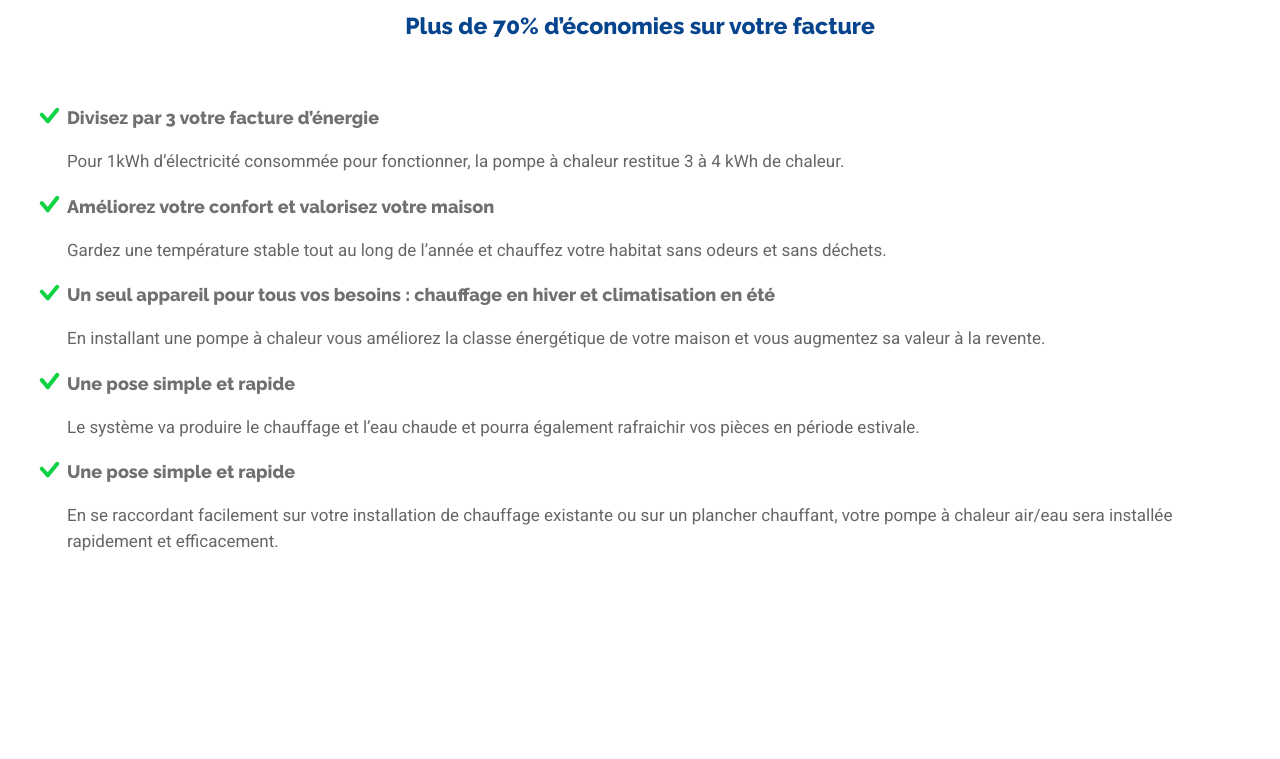
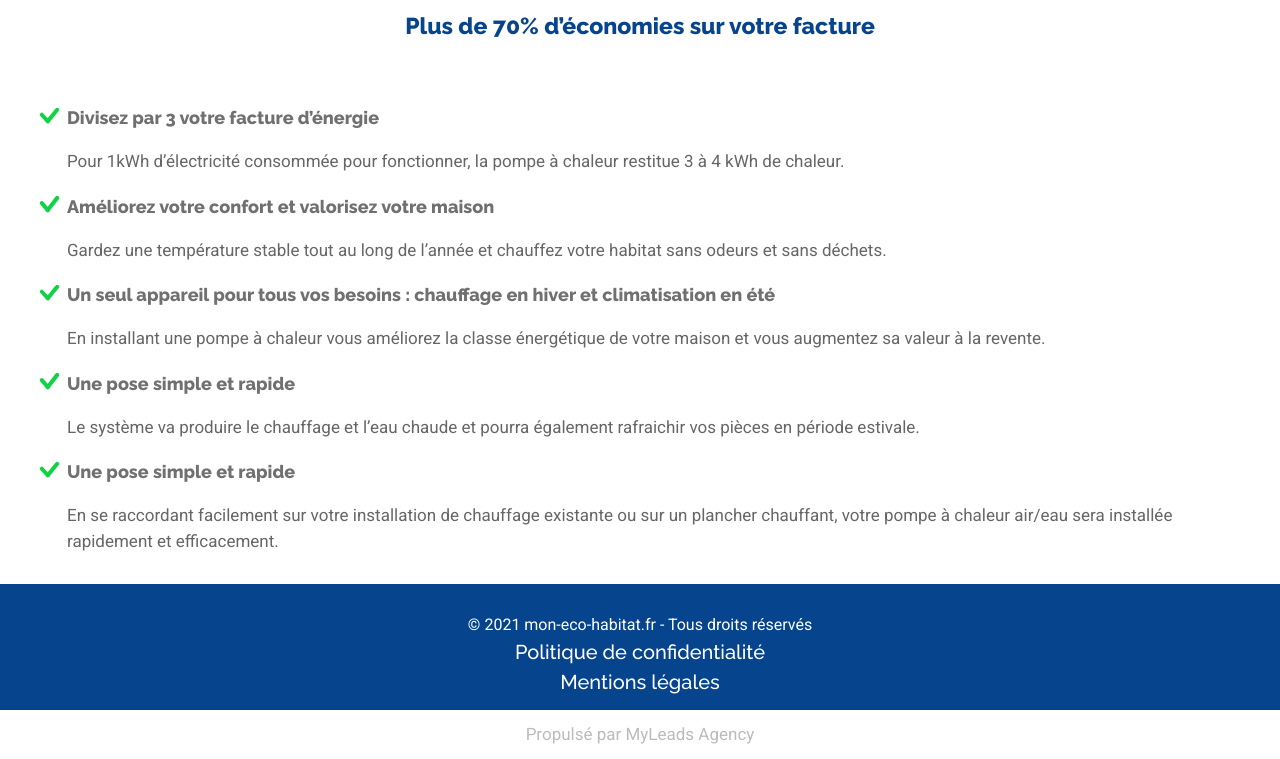
Before and after one commit to darcelvictor/MyLeadsLanding, a Gatsby site: page / in a window 1280 px wide. Shown: the part 2489-3248 px from the top of the page. Before the commit the page ends 3073 px from the top, so only its background shows below. Built offline with nearby package versions, Linux system fonts and the light colour scheme; Gatsby itself is replaced by a stand-in of ours.

Commit message:
add footer and smooth scrool

```diff
--- a/gatsby-config.js
+++ b/gatsby-config.js
@@ -28,6 +28,7 @@ module.exports = {
       },
     },
     `gatsby-plugin-styled-components`,
+    `gatsby-plugin-smoothscroll`,
     {
       resolve: "gatsby-plugin-react-svg",
       options: {
--- a/package.json
+++ b/package.json
@@ -15,6 +15,7 @@
     "gatsby-plugin-react-helmet": "^3.4.0",
     "gatsby-plugin-react-svg": "^3.0.0",
     "gatsby-plugin-sharp": "^2.8.0",
+    "gatsby-plugin-smoothscroll": "^1.2.0",
     "gatsby-plugin-styled-components": "^3.8.0",
     "gatsby-source-filesystem": "^2.5.0",
     "gatsby-transformer-sharp": "^2.6.0",
--- /dev/null
+++ b/src/components/Sections/Footers/Footer1.js
@@ -0,0 +1,50 @@
+import React from "react"
+import styled from "styled-components"
+import { Link } from "gatsby"
+import { pxToRem } from "../../../theme/helpers"
+
+const Footer1 = ({ className }) => {
+  return (
+    <div className={className}>
+      <p>© 2021 mon-eco-habitat.fr - Tous droits réservés</p>
+      <div>
+        <Link to="politique">Politique de confidentialité</Link>
+        <Link to="mentions-legales">Mentions légales</Link>
+      </div>
+    </div>
+  )
+}
+
+export default styled(Footer1)`
+  width: 100%;
+  padding: ${pxToRem(13)} ${pxToRem(27)};
+  background-color: #07448e;
+  display: flex;
+  flex-direction: column;
+  align-items: center;
+  justify-content: center;
+  text-align: center;
+  p {
+    font-family: Roboto;
+    font-size: ${pxToRem(16)};
+    font-weight: 400;
+    font-stretch: normal;
+    font-style: normal;
+    line-height: 1.5;
+    letter-spacing: normal;
+    text-align: center;
+    color: #ffffff;
+  }
+  div {
+    display: flex;
+    justify-content: center;
+    flex-direction: column;
+    a {
+      font-size: ${pxToRem(20)};
+      margin: 0 ${pxToRem(10)};
+      text-decoration: none;
+      color: white;
+      font-weight: normal;
+    }
+  }
+`
--- /dev/null
+++ b/src/components/Sections/Footers/Footer2.js
@@ -0,0 +1,38 @@
+import React from "react"
+import styled from "styled-components"
+import { pxToRem } from "../../../theme/helpers"
+
+const Footer1 = ({ className }) => {
+  return (
+    <div className={className}>
+      <p>
+        Propulsé par <a href="https://myleads-agency.com/">MyLeads Agency</a>
+      </p>
+    </div>
+  )
+}
+
+export default styled(Footer1)`
+  width: 100%;
+  padding: ${pxToRem(13)} ${pxToRem(27)};
+  background-color: white;
+  display: flex;
+  flex-direction: column;
+  align-items: center;
+  justify-content: center;
+  text-align: center;
+  p,
+  a {
+    margin: 0;
+    text-decoration: none;
+    font-family: Roboto;
+    font-size: ${pxToRem(17)};
+    font-weight: 300;
+    font-stretch: normal;
+    font-style: normal;
+    line-height: 1.35;
+    letter-spacing: normal;
+    text-align: center;
+    color: #bcbcbc;
+  }
+`
--- a/src/components/Sections/Footers/FootersElements.js
+++ /dev/null
@@ -1,2 +0,0 @@
-import styled from "styled-components"
-import { pxToRem, colors, layout } from "../../../theme/helpers"
--- a/src/components/Sections/Footers/index.js
+++ b/src/components/Sections/Footers/index.js
@@ -0,0 +1,4 @@
+import Footer1 from "./Footer1"
+import Footer2 from "./Footer2"
+
+export { Footer1, Footer2 }
--- a/src/pages/index.js
+++ b/src/pages/index.js
@@ -11,6 +11,7 @@ import CheckList from "../components/CheckList"
 import Separator from "../components/Separator"
 import MyForm from "../components/Form"
 import { FirstSection } from "../components/Sections"
+import { Footer1, Footer2 } from "../components/Sections/Footers"
 
 import data from "../theme/data"
 
@@ -43,6 +44,10 @@ const IndexPage = () => (
         TitleColor="#707070"
       />
     </Container>
+    <footer>
+      <Footer1 />
+      <Footer2 />
+    </footer>
   </Layout>
 )
 
```
Also changed, not shown: src/components/CTA/index.js (added, +30 -0 lines), src/pages/mentions-legales.js (added), src/pages/politique.js (added), 1 other file.
